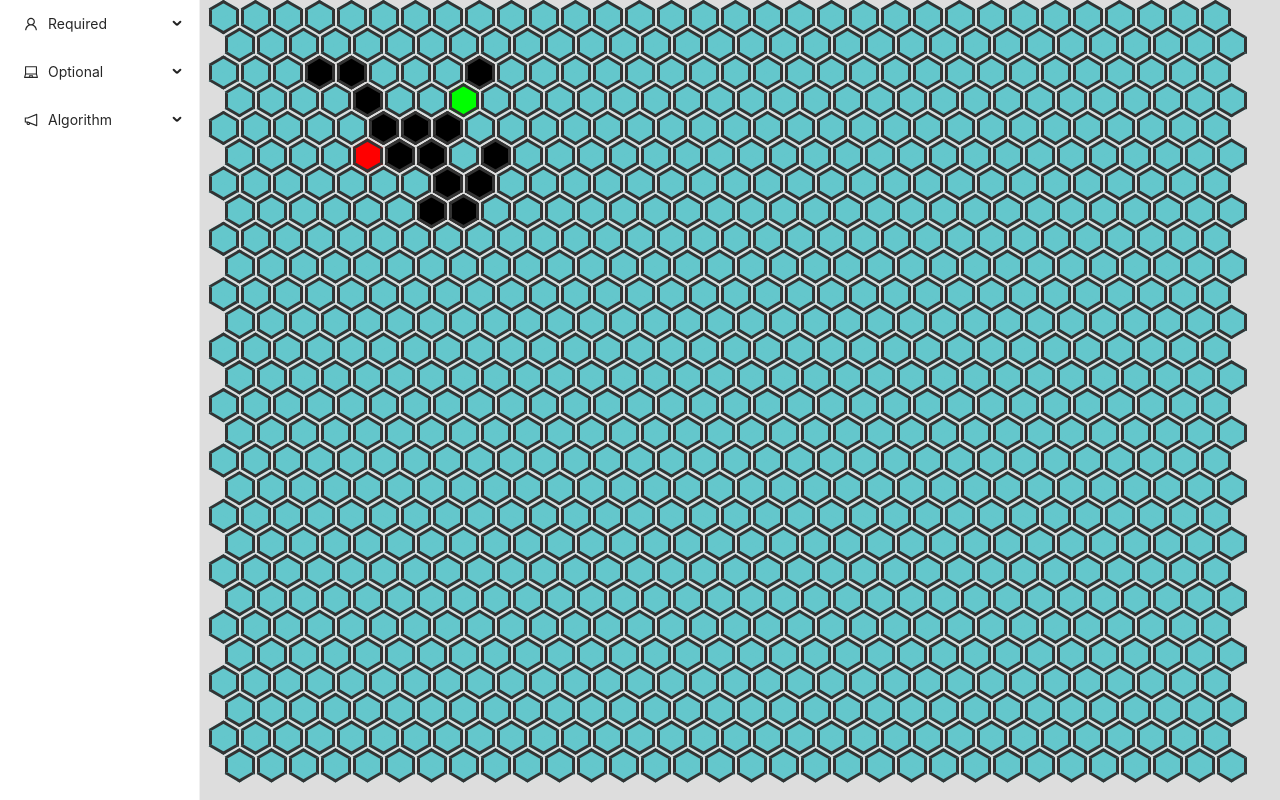
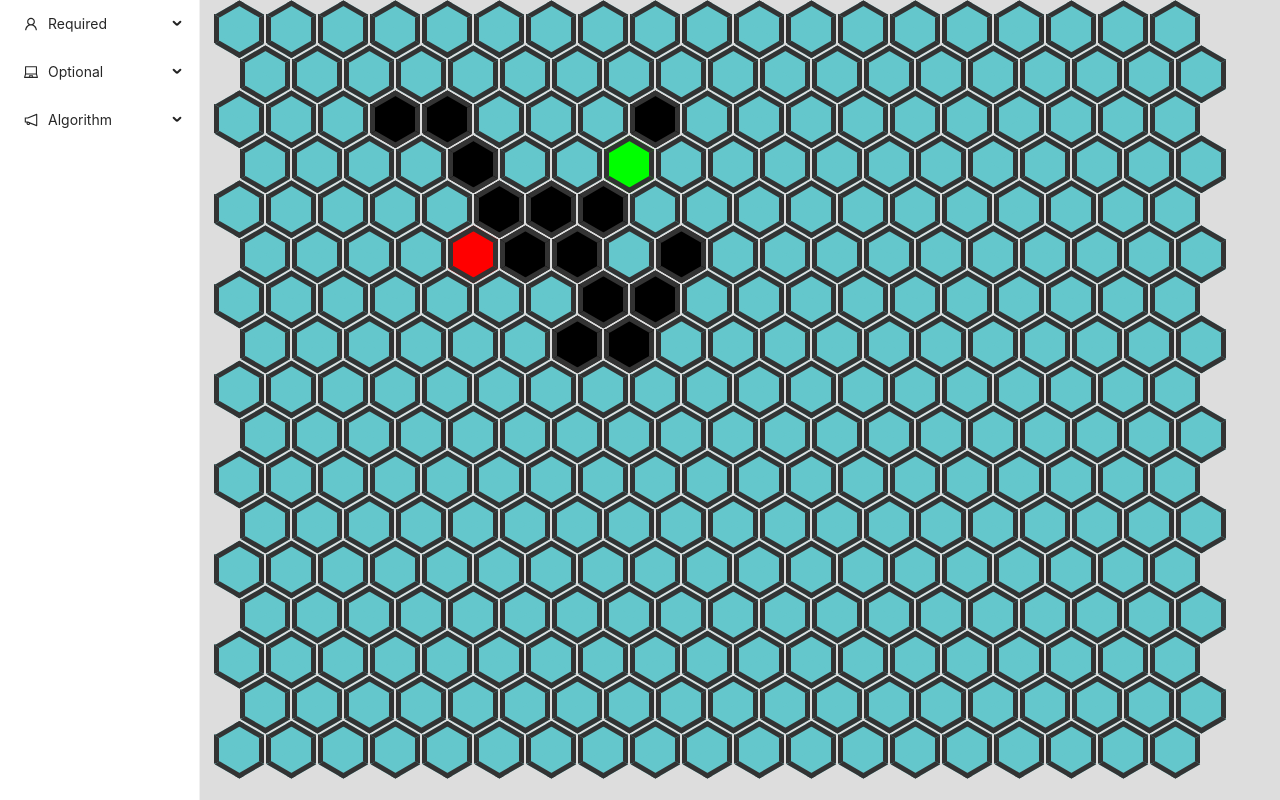
Before and after one commit to GeorgeSheppard/path-finder, a React (Create React App) app: page / in a window 1280 px wide. Built offline with nearby package versions, Linux system fonts and the light colour scheme.

Commit message:
Only singular hexagon updates, performance is good, doesn't update goal and start state when a new goal/start is selected though

```diff
--- a/src/Canvas/canvas.jsx
+++ b/src/Canvas/canvas.jsx
@@ -4,27 +4,25 @@ const Canvas = (props) => {
     const { Component, ...other } = props;
 
     const ref = useRef(null);
-  const [windowSize, setWindowSize] = useState({ height: 0, width: 0 });
+    const [windowSize, setWindowSize] = useState({height: 0, width: 0});
 
     useEffect(() => {
         setWindowSize({
             height: ref.current.offsetHeight,
-      width: ref.current.offsetWidth,
-    });
+            width: ref.current.offsetWidth
+        })
     }, []);
 
     const canvasStyle = {
         overflow: "hidden",
         height: "100vh",
         width: "100vw",
-    backgroundColor: "#dddddd",
-  };
+        backgroundColor: "#dddddd"
+    }
 
-  return (
-    <div ref={ref} style={canvasStyle}>
-      <Component {...{ windowSize, ...other }} />
-    </div>
-  );
-};
+    return (<div ref={ref} style={canvasStyle}>
+        <Component {...{windowSize, ...other}} />
+    </div>);
+}
 
 export default Canvas;
--- a/src/Hexagon/hexagon.jsx
+++ b/src/Hexagon/hexagon.jsx
@@ -1,4 +1,4 @@
-import React, { useState } from "react";
+import React, { useState, useEffect } from "react";
 import styled from "styled-components";
 
 // TODO: Cannot find a way to set multiple properties to the same value,
@@ -78,24 +78,22 @@ const typeToStyling = (type) => {
 class Hexagon extends React.Component {
   constructor(props) {
     super(props);
-    this.type = props.type ?? "space";
+    this.state = {
+      type: props.type,
+      selected: props.selected,
+      mouseDown: props.mouseDown,
+    };
+
+    this.css = props.css;
   }
 
-  shouldComponentUpdate(nextProps) {
-    return this.type !== nextProps.type;
+  shouldComponentUpdate(nextProps, nextState) {
+    return nextState.type !== this.state.type;
   }
 
   handleChange = (event) => {
     if (event.button === 0) {
-      const newType = this.props.selected;
-      let newHexagonState = { ...this.props.hexagonStates };
-      if (newType === "goal" || newType === "start") {
-        newHexagonState[newType] = [this.props.coord];
-      } else {
-        newHexagonState[newType].push(this.props.coord);
-      }
-      this.props.setHexagonStates(newHexagonState);
-      this.setState({ type: newType });
+      this.setState({ type: this.props.selected });
     }
   };
 
@@ -106,11 +104,12 @@ class Hexagon extends React.Component {
   };
 
   render() {
-    const backgroundColor = typeToStyling(this.props.type);
+    console.log("rendering");
+    const backgroundColor = typeToStyling(this.state.type);
 
     return (
       <StyledHexagon
-        {...{ ...this.props, backgroundColor }}
+        {...{ ...this.css, backgroundColor }}
         style={this.props.style}
         onClick={this.handleChange}
         onMouseOver={this.handleHover}
@@ -120,39 +119,4 @@ class Hexagon extends React.Component {
   }
 }
 
-// const Hexagon = (props) => {
-//     const [type, setType] = useState(props.type ?? 'space');
-
-//     // Only one hexagon can be a start/end point, so when a new hexagon
-//     // converts to that then new props are passed into this
-//     if (props.type !== type) {
-//         setType(props.type);
-//     }
-
-//     const handleChange = (event) => {
-//         if (event.button === 0) {
-//             const newType = props.selected;
-//             let newHexagonState = {...props.hexagonStates};
-//             if (newType === 'goal' || newType === 'start') {
-//                 newHexagonState[newType] = [props.coord];
-//             } else {
-//                 newHexagonState[newType].push(props.coord);
-//             }
-//             props.setHexagonStates(newHexagonState);
-//             setType(newType);
-//         }
-//     }
-
-//     const handleHover = (event) => {
-//         if (props.mouseDown) {
-//             handleChange(event);
-//         }
-//     }
-
-//     const backgroundColor = typeToStyling(type);
-
-//     return <StyledHexagon {...{...props, backgroundColor}} style={props.style}
-//     onClick={handleChange} onMouseOver={handleHover} onMouseDown={handleChange} />;
-// }
-
 export default Hexagon;
--- a/src/HexagonGrid/hexagonGrid.jsx
+++ b/src/HexagonGrid/hexagonGrid.jsx
@@ -3,10 +3,11 @@ import Hexagon, { hexagonStylingProps } from "../Hexagon/hexagon";
 
 const HexagonGrid = (props) => {
   const {
-    width = 30,
-    borderWidth = 3,
+    width = 50,
+    borderWidth = 5,
     spacing = 2,
     backgroundColor = "#64C7CC",
+    setHexagonStates,
     ...other
   } = props;
 
@@ -108,7 +109,8 @@ const HexagonGrid = (props) => {
             <Hexagon
               key={`${x}:${y}`}
               style={style}
-              {...{ ...hexagonProps, ...type, coord, ...other, mouseDown }}
+              css={hexagonProps}
+              {...{ ...type, coord, ...other, mouseDown, setHexagonStates }}
             />
           );
         })}
--- /dev/null
+++ b/src/Toolbar/Context.js
@@ -0,0 +1,3 @@
+import React from "react";
+
+export const StateContext = React.createContext('wall');
--- a/src/Toolbar/toolbar.jsx
+++ b/src/Toolbar/toolbar.jsx
@@ -34,6 +34,7 @@ const Toolbar = () => {
       [8, 5],
     ],
   });
+
   const [selected, setSelected] = useState("wall");
 
   return (
```
Lines whose indentation alone changed are shown as unchanged.
